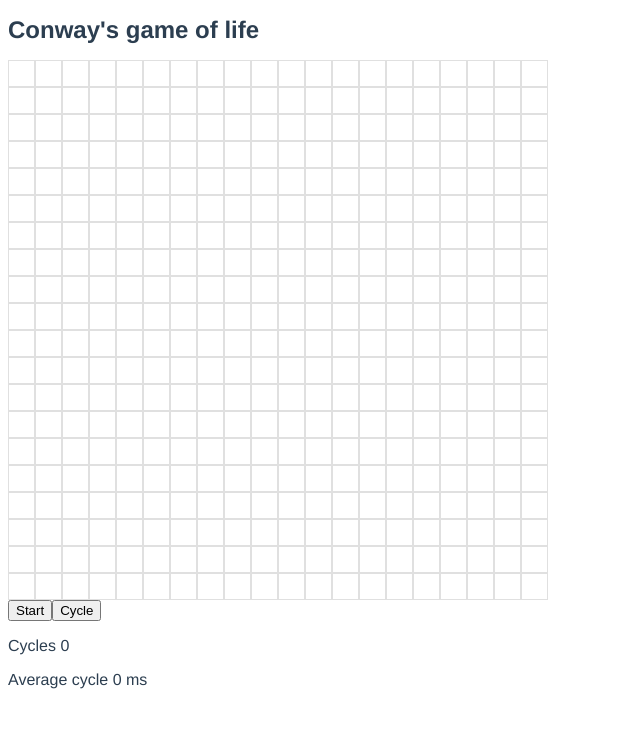
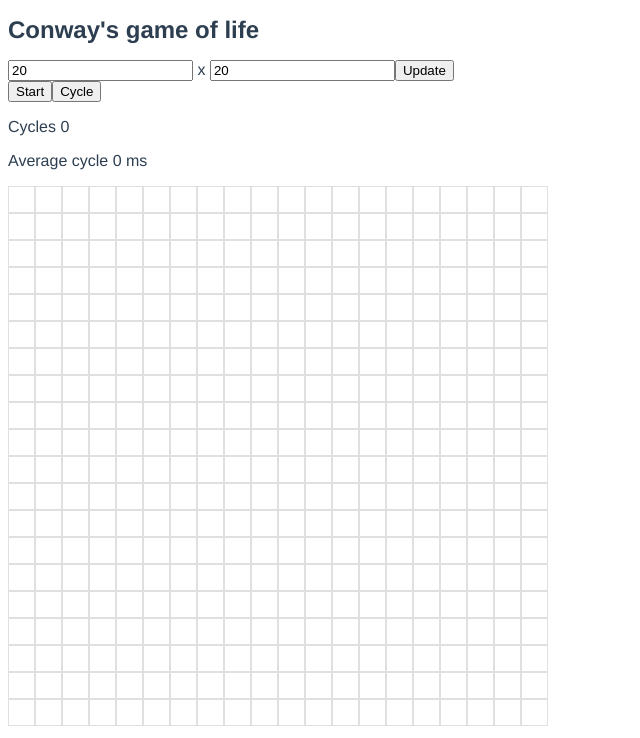
Before and after one commit to kaikousa/conways-game-of-life, a Vue app: page /#/ in a window 1280 px wide. Shown: the top 738 px of the page, without its empty margins (0-640 px from the left). Built offline with nearby package versions, Linux system fonts and the light colour scheme.

Commit message:
Allow user to define the size for the grid.

```diff
--- a/src/components/Game.vue
+++ b/src/components/Game.vue
@@ -1,10 +1,11 @@
 <template>
-  <div class="grid-container">
-    <div class="row" v-for="(row, index) in grid.rows" v-bind:key="index">
-      <cell v-for="(cell, index) in row" :cell="cell" v-bind:key="index" />
-    </div>
+  <div>
+    <div class="controls">
+      <input v-model="gridSize.x" placeholder="Grid x" /> x
+      <input v-model="gridSize.y" placeholder="Grid y" />
+      <button v-on:click="updateGrid()">Update</button>
 
-    <div class="controls">
+      <div>
         <button v-on:click="toggleGame()">
           <span v-if="playing">
             Stop
@@ -16,10 +17,17 @@
 
         <button v-on:click="cycle()">Cycle</button>
       </div>
+    </div>
 
     <div class="stats">
       <p>Cycles {{ cycles }}</p>
       <p>Average cycle {{ averageCycle }} ms</p>
+    </div>
+
+    <div class="grid-container">
+      <div class="row" v-for="(row, index) in grid.rows" v-bind:key="index">
+        <cell v-for="(cell, index) in row" :cell="cell" v-bind:key="index" />
+      </div>
     </div>
   </div>
 </template>
@@ -34,7 +42,11 @@ export default {
   components: { Cell },
   data: function () {
     return {
-      cycleInterval: null
+      cycleInterval: null,
+      gridSize: {
+        x: 20,
+        y: 20
+      }
     }
   },
   computed: {
@@ -61,15 +73,31 @@ export default {
   },
   methods: {
     toggleGame () {
-      if (this.cycleInterval) {
+      if (this.playing) {
+        this.stopGame()
+      } else {
+        this.startGame()
+      }
+    },
+
+    stopGame () {
       clearInterval(this.cycleInterval)
       this.cycleInterval = null
-      } else {
+    },
+
+    startGame () {
       var self = this
       self.cycleInterval = setInterval(function () {
         self.$store.dispatch('cycle')
-        }, 1000)
+      }, 500)
+    },
+
+    updateGrid () {
+      if (this.playing) {
+        this.stopGame()
       }
+
+      this.$store.dispatch('buildGrid', this.gridSize)
     },
 
     cycle () {
@@ -77,7 +105,7 @@ export default {
     }
   },
   mounted: function () {
-    this.$store.dispatch('buildGrid')
+    this.$store.dispatch('buildGrid', this.gridSize)
   }
 }
 </script>
@@ -86,7 +114,6 @@ export default {
 .grid-container{
   height: 100%;
   width: 100%;
-}
 
   .row{
     margin: 0;
@@ -94,4 +121,5 @@ export default {
     border: 0;
     line-height: 0;
   }
+}
 </style>
--- a/src/store.js
+++ b/src/store.js
@@ -25,8 +25,8 @@ export default new Vuex.Store({
     }
   },
   actions: {
-    buildGrid (context) {
-      var grid = game.buildGrid(20, 20)
+    buildGrid (context, gridSize) {
+      var grid = game.buildGrid(gridSize.x, gridSize.y)
 
       context.commit('setGrid', grid)
     },
```
Lines whose indentation alone changed are shown as unchanged.
